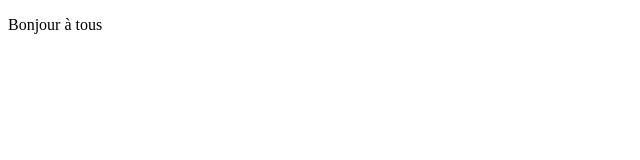
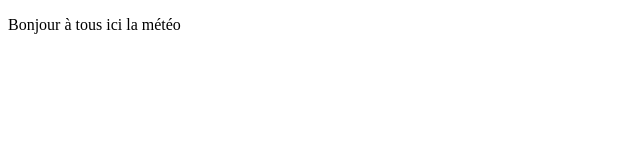
Before and after one commit to FlavienDesse/my_super_day_front, a React (Create React App) app: page / in a window 1280 px wide. Shown: the top 160 px of the page, without its empty margins (0-640 px from the left). Built offline with nearby package versions, Linux system fonts and the light colour scheme.

Commit message:
1 commit

```diff
--- a/src/App.js
+++ b/src/App.js
@@ -5,7 +5,7 @@ function App() {
   return (
 
         <p>
-        Bonjour à tous
+        Bonjour à tous ici la météo
         </p>
   );
 }
```
